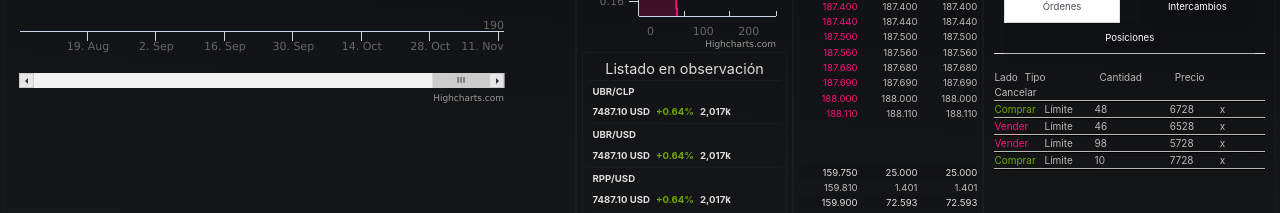
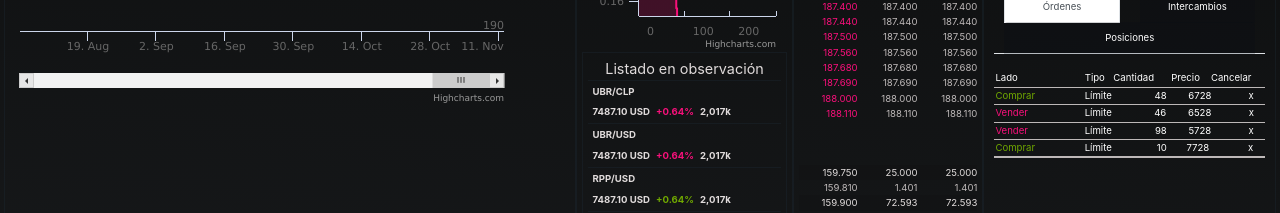
Before and after one commit to Dhauzur/front-afiste, a Vue app: page / in a window 1280 px wide. Shown: the part 407-620 px from the top of the page. Built offline with nearby package versions, Linux system fonts and the light colour scheme; what vue-icon would draw is missing.

Commit message:
Refactoring2

```diff
--- a/src/App.vue
+++ b/src/App.vue
@@ -1,14 +1,14 @@
 <template lang="html">
 <div id="app" class="">
-  <img :src="`${publicPath}afiste-vnx-logo2.png`" style="position: absolute; z-index: -1">
+  <img :src="`${publicPath}afiste-vnx-logo2.png`" class="styleImgLogo">
 
-  <div class="contenedores">
+  <div class="containers">
     <transition name="fade">
       <b-row class="mx-1" v-if="reloadDivs" >
       <div class="navBar">
         <MerkatDescription/>
         <div class="itemsCollapse">
-          <div v-if="!divs.DeepPrice" class="contenedorItem" @click="toggleDivs('DeepPrice')">
+          <div v-if="!divs.DeepPrice" class="itemContainer" @click="toggleDivs('DeepPrice')">
             <div class="itemOpen" >
               <v-icon name="plus-square"/>
             </div>
@@ -16,7 +16,7 @@
               <span>Deep Price</span>
             </div>
           </div>
-          <div v-if="!divs.OrderBook" class="contenedorItem" @click="toggleDivs('OrderBook')">
+          <div v-if="!divs.OrderBook" class="itemContainer" @click="toggleDivs('OrderBook')">
             <div class="itemOpen" >
               <v-icon name="plus-square"/>
             </div>
@@ -24,7 +24,7 @@
               <span>Order Book</span>
             </div>
           </div>
-          <div v-if="!divs.Tradding" class="contenedorItem" @click="toggleDivs('Tradding')">
+          <div v-if="!divs.Tradding" class="itemContainer" @click="toggleDivs('Tradding')">
             <div class="itemOpen" >
               <v-icon name="plus-square"/>
             </div>
@@ -34,30 +34,30 @@
           </div>
         </div>
       </div>
-      <div v-bind:style="width.PriceHistory" class="subContenedor colorBackground">
+      <div v-bind:style="width.PriceHistory" class="subContainer colorBackground">
         <MerkatChart/>
         <MerkatChart2/>
       </div>
-      <div  v-if="divs.DeepPrice" v-bind:style="width.DeepPrice"  class="subContenedor colorBackground">
+      <div  v-if="divs.DeepPrice" v-bind:style="width.DeepPrice"  class="subContainer colorBackground">
         <div class="iconCollapse" @click="toggleDivs('DeepPrice')">
           <v-icon name="minimize-2"/>
         </div>
         <DeepPrice />
-        <FavoriteMerkats class="subContenedor"/>
+        <FavoriteMerkats class="subContainer"/>
       </div>
-      <div v-if="divs.OrderBook" v-bind:style="width.OrderBook"  class="subContenedor colorBackground">
+      <div v-if="divs.OrderBook" v-bind:style="width.OrderBook"  class="subContainer colorBackground">
         <div class="iconCollapse" @click="toggleDivs('OrderBook')">
           <v-icon name="minimize-2"/>
         </div>
         <OrderBook />
       </div>
-      <div  v-if="divs.Tradding" v-bind:style="width.Tradding" style="padding: 0px !important;" class="subContenedor colorBackground">
+      <div  v-if="divs.Tradding" v-bind:style="width.Tradding"  class="styleTableTradding subContainer colorBackground">
         <div class="">
-          <div class="transaciones">
+          <div class="transactions">
             <div class="iconCollapse" @click="toggleDivs('Tradding')">
               <v-icon name="minimize-2"/>
             </div>
-            <div class="tituloSubContenedor" ></div>
+            <div class="titleSubContainer" ></div>
             <Transaciones/>
           </div>
         </div>
@@ -170,7 +170,7 @@ export default {
 
 <style lang="css" scoped>
 
-.contenedorItem {
+.itemContainer {
   display: inline-block;
   width: 80px;
   padding: 12px;
@@ -179,7 +179,7 @@ export default {
 
 }
 
-.contenedorItem:hover {
+.itemContainer:hover {
   color: white;
 }
 
@@ -214,7 +214,7 @@ export default {
 }
 
 
-.transaciones {
+.transactions {
   /* -webkit-backdrop-filter: blur(30px);
   backdrop-filter: blur(30px); */
   /* background-color: #1715157a; */
@@ -250,7 +250,12 @@ export default {
 
 }
 
-.contenedores {
+.styleTableTradding{
+
+padding: 0px !important;
+}
+
+.containers {
   position: absolute;
   z-index: 1;
   width: 100%;
@@ -259,5 +264,9 @@ export default {
   overflow-y: auto;
 }
 
+.styleImgLogo {
+ position : absolute;
+ z-index : -1;
+}
 
 </style>
--- a/src/assets/scss/global.scss
+++ b/src/assets/scss/global.scss
@@ -54,10 +54,10 @@
   font-size: 0.6rem;
 }
 
-.color-verde {
+.greenColor {
   color:#70a800 !important;
 }
-.color-rojo {
+.redColor {
   color:#f7107a !important;
 }
 .highcharts-title {
@@ -127,7 +127,7 @@ li {
 
 ///////////////////
 //START CSS
-.tituloSubContenedor {
+.titleSubContainer {
   text-align: center;
   font-size: 0.9rem;
 }
@@ -136,7 +136,7 @@ li {
   // background-color: #20262b;
 }
 
-.subContenedor {
+.subContainer {
   z-index: 2;
   padding: 5px;
   border: 1px solid rgba(30, 43, 55, 0.36);
--- a/src/components/deep-price/index.vue
+++ b/src/components/deep-price/index.vue
@@ -68,7 +68,7 @@ export default {
           }
       },
       tooltip: {
-          headerFormat: '<span style="font-size=10px;">Precio: {point.key}</span><br/>',
+          headerFormat: '<span class="spanStyle> Precio: {point.key}</span><br/>',
           valueDecimals: 2
       },
       series: [
@@ -270,4 +270,9 @@ export default {
   background-color: transparent !important;
   height: 50vh;
 }
+
+.spanStyle {
+    font-size:10px;
+  }
+
 </style>
--- a/src/components/favorite-merkats/index.vue
+++ b/src/components/favorite-merkats/index.vue
@@ -1,6 +1,6 @@
 <template lang="html">
   <b-col md="20">
-    <div class="tituloSubContenedor TittleStyle">Listado en observación</div>
+    <div class="titleSubContainer TittleStyle">Listado en observación</div>
 <table>
 
   <tbody class="borderBottom">
@@ -10,7 +10,7 @@
           <td > UBR/CLP</td>
         </tr>
       <td >7487.10 USD</td>
-      <td class="color-verde ">+0.64%</td>
+      <td class="redColor ">+0.64%</td>
       <td>2,017k</td>
      </th>
     </tr>
@@ -20,7 +20,7 @@
           <td > UBR/USD</td>
         </tr>
       <td >7487.10 USD</td>
-      <td class="color-verde ">+0.64%</td>
+      <td class="redColor ">+0.64%</td>
       <td>2,017k</td>
      </th>
     </tr>
@@ -30,7 +30,7 @@
           <td > RPP/USD</td>
         </tr>
       <td >7487.10 USD</td>
-      <td class="color-verde ">+0.64%</td>
+      <td class="greenColor">+0.64%</td>
       <td>2,017k</td>
      </th>
     </tr>
@@ -40,7 +40,7 @@
           <td > RPI/CLP</td>
         </tr>
       <td >7487.10 USD</td>
-      <td class="color-verde ">+0.64%</td>
+      <td class="greenColor">+0.64%</td>
       <td>2,017k</td>
      </th>
     </tr>
@@ -71,7 +71,6 @@ td {
   & > tr{
     border-bottom: 1px solid #1e2b375c;
     }
-
 }
 
 
--- a/src/components/merkat-chart/index.vue
+++ b/src/components/merkat-chart/index.vue
@@ -2,7 +2,7 @@
   <div class="">
     <div class="graphCustom mt-4" id="chartCandlestick"/>
     <!-- <highcharts id="2" ref="highcharts2"  :options="chartOptions"/> -->
-    <div class="herramientasLaterales vIcon">
+    <div class="sideTools vIcon">
       <v-icon  name="trending-down"></v-icon>
       <v-icon  name="plus"></v-icon>
       <v-icon  name="sliders"></v-icon>
@@ -92,27 +92,21 @@ export default {
 
 .iconSuperior {
   margin-top: 5px;
-
-}
+  }
 
 
-.herramientaSuperiores {
-  height: 20px;
-  margin-bottom: 20px;
-}
-
-.herramientasLaterales {
+.sideTools {
   width: 10% !important;
   float: right;
   padding: 15px;
   margin-top: 20px;
-}
+  }
 
 .graphCustom {
   width: 90% !important;
   min-height: calc(60vh - 30px) !important;
   float: left;
-}
+  }
 
 
 
--- a/src/components/merkat-chart2/index.vue
+++ b/src/components/merkat-chart2/index.vue
@@ -1,6 +1,6 @@
 <template lang="html">
   <div class="">
-    <highcharts style="min-width: 310px; max-width: 1040px; height: 100px !important; max-height: 100px !important; margin: 0 auto; " class="graphCustom" :options="chartOptions"/>
+    <highcharts  class="graphCustom graphStyle" :options="chartOptions"/>
   </div>
 </template>
 <script>
@@ -196,5 +196,13 @@ export default {
   float: left;
   background-color: transparent ;
 }
+.graphStyle {
+
+min-width: 310px;
+max-width: 1040px;
+height: 100px !important;
+max-height: 100px !important; margin: 0 auto
+
+}
 
 </style>
--- a/src/components/order-book/index.vue
+++ b/src/components/order-book/index.vue
@@ -11,7 +11,7 @@
         </thead>
         <tbody  >
           <tr v-for="(o, index) in orders" v-if=" index <= (orders.length/2) && index < 15" :key="index">
-            <td class="color-verde">{{ o[0].toFixed(3) }}</td>
+            <td class="greenColor">{{ o[0].toFixed(3) }}</td>
             <td>{{ o[1].toFixed(3) }}</td>
             <td>{{ o[1].toFixed(3) }}</td>
           </tr>
@@ -23,7 +23,7 @@
       <table class="table  table-hover">
         <tbody >
           <tr v-for="(o, index) in orders" v-if="index > (orders.length/2) && index < (orders.length/2)+15">
-            <td class="color-rojo">{{ o[0].toFixed(3) }}</td>
+            <td class="redColor">{{ o[0].toFixed(3) }}</td>
             <td>{{ o[0].toFixed(3) }}</td>
             <td>{{ o[0].toFixed(3) }}</td>
           </tr>
--- a/src/components/transaciones/index.vue
+++ b/src/components/transaciones/index.vue
@@ -47,80 +47,50 @@
     <b-tabs  content-class="my-3 " justified >
       <b-tab title="Órdenes"  active>
 
-<table class="table table-border table-responsive tableTransacction  tableStyleNew">
-  <thead align="left">
-<tr class="StyleTR">
-   <b-row class="ColumnaTrading" >
+<table class=" table-border table-responsive tableTransacction ">
 
-    <b-col cols="1">Lado</b-col>
+<tbody class="borderStyle">
 
-    <b-col cols="3">Tipo</b-col>
-    <b-col cols="3">Cantidad</b-col>
-    <b-col cols="2">Precio</b-col>
-    <b-col>Cancelar</b-col>
-
-  </b-row>
+   <tr>
+        <td>Lado</td>
+        <td>Tipo</td>
+        <td>Cantidad<td>
+        <td>Precio</td>
+        <td>Cancelar</td>
   </tr>
 
-  </thead>
-  <tbody align="left">
-
-   <tr  class="StyleTR">
-
-       <b-row class="ColumnaTrading">
-
-
-      <b-col cols="2" class="color-verde">Comprar</b-col>
-
-      <b-col cols="2">Límite</b-col>
-
-      <b-col cols="3">48</b-col>
-      <b-col cols="2">6728</b-col>
-      <b-col>x</b-col>
-    </b-row>
-
+  <tr>
+      <td class="greenColor">Comprar</td>
+      <td>Límite</td>
+      <td>48</td>
+      <td>6728</td>
+      <td>x</td>
   </tr>
 
-<tr class="StyleTR">
-
-      <b-row class="ColumnaTrading" >
-
-      <b-col cols="2" class="color-rojo">Vender</b-col>
-
-      <b-col cols="2">Límite</b-col>
-
-      <b-col cols="3">46</b-col>
-
-      <b-col cols="2">6528</b-col>
-
-      <b-col>x</b-col>
-
-    </b-row>
+  <tr>
+      <td class="redColor">Vender</td>
+      <td>Límite</td>
+      <td>46</td>
+      <td>6528</td>
+      <td>x</td>
   </tr>
 
-
-<tr class="StyleTR">
-
-      <b-row class="ColumnaTrading" >
-      <b-col cols="2" class="color-rojo">Vender</b-col>
-     <b-col cols="2">Límite</b-col>
-      <b-col cols="3">98</b-col>
-      <b-col cols="2">5728</b-col>
-      <b-col>x</b-col>
-    </b-row>
+  <tr>
+      <td class="redColor">Vender</td>
+      <td>Límite</td>
+      <td>98</td>
+      <td>5728</td>
+      <td>x</td>
   </tr>
 
+  <tr>
+      <td class="greenColor">Comprar</td>
+      <td>Límite</td>
+      <td>10</td>
+      <td>7728</td>
+      <td>x</td>
+  </tr>
 
-<tr class="StyleTR">
-      <b-row class="ColumnaTrading" >
-      <b-col cols="2" class="color-verde">Comprar</b-col>
-      <b-col cols="2">Límite</b-col>
-      <b-col cols="3">10</b-col>
-      <b-col cols="2">7728</b-col>
-      <b-col>x</b-col;>
-    </b-row>
-
-</tr>
 </tbody>
 </table>
 
@@ -216,34 +186,13 @@ li {
 
 }
 
-.ColumnaTrading {
-  font-size: 10px;
+.borderStyle {
   border-bottom: 1px solid #bdb8b8;
-
+  & > tr{
+    border-bottom: 1px solid #bdb8b8;
+    }
 }
 
-.StyleTR{
-
-  border-bottom: 1px solid black;
-
-}
-
-.tableStyleNew {
-border-collapse: collapse;
-
-}
-
-
-
-.tbody
-{
-
- border-width: 2px;
-  border-spacing: 0px 0px;
-  border: 1px solid #bdb8b8;
-  text-align: left;
-  justified: margin-left;
-}
 
 .nav-tabs {
     border-bottom: 0px solid transparent;
```
Also changed, not shown: src/components/merkat-description/index.vue (+8 -9 lines). Lines whose indentation alone changed are shown as unchanged.
